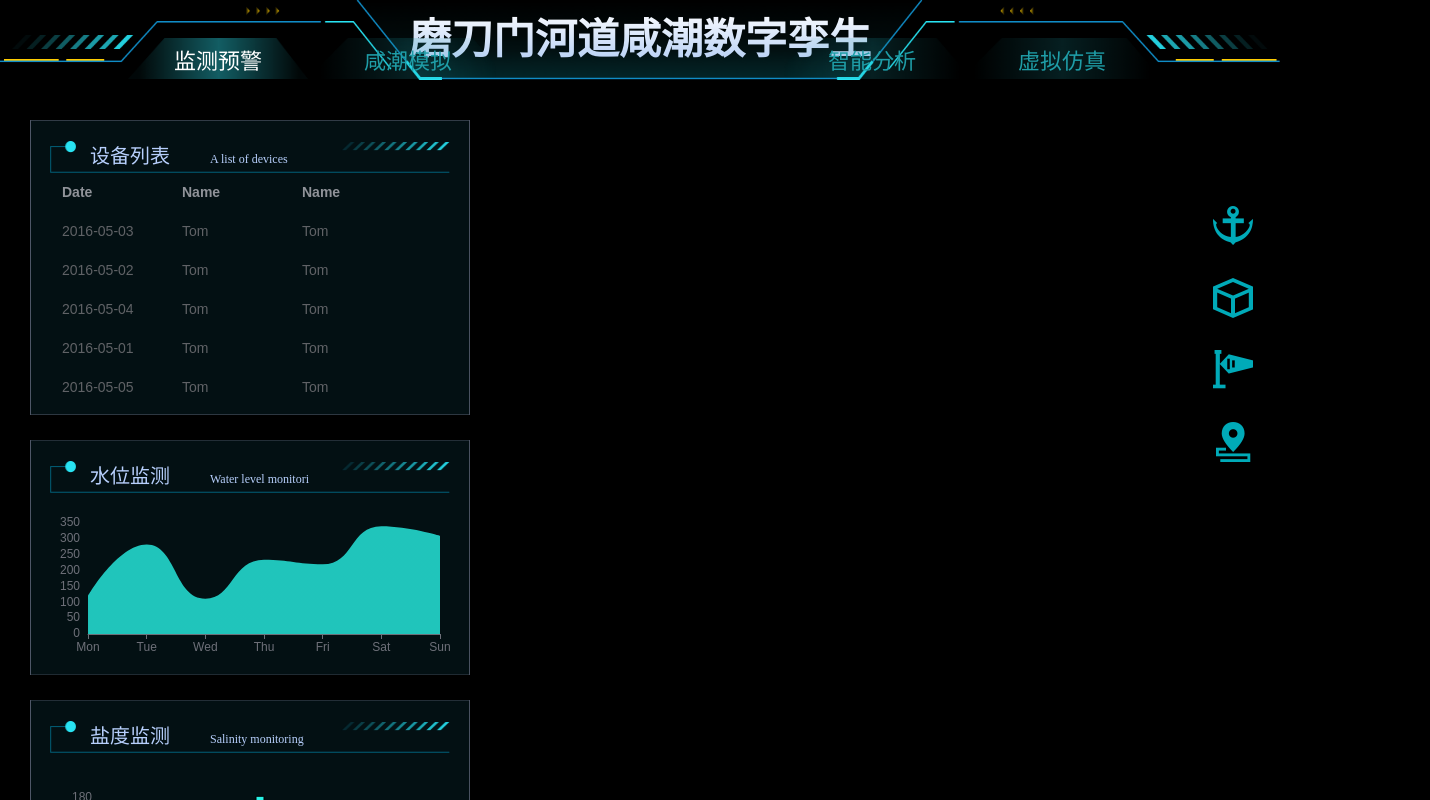
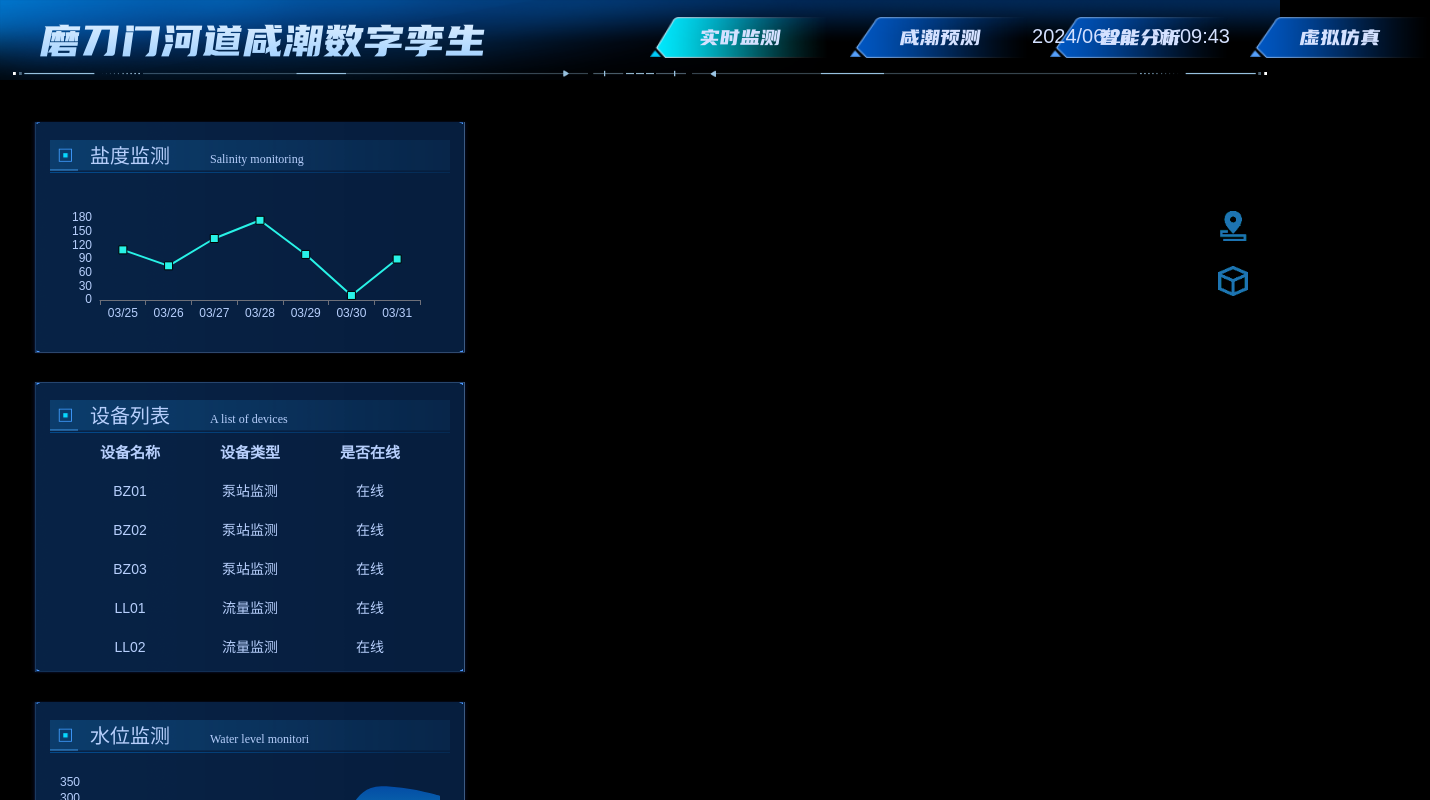
Before and after one commit to Hannahuy/Saltytide, a Vue app: page /#/ in a window 1280 px wide. Shown: the top 800 px of the page, 1430 px wide, since content can reach past the window. Built offline with nearby package versions, Linux system fonts and the light colour scheme; no server answers.

Commit message:
页面修改

```diff
--- /dev/null
+++ b/public/data/实时监测.json
@@ -0,0 +1,70 @@
+{
+    "Statistic": {
+        "BZ": 3,
+        "LL": 2,
+        "SW": 4,
+        "YD": 3
+    },
+    "Table": [
+        {
+            "DeviceName": "BZ01",
+            "DeviceType": "泵站监测",
+            "OnlineSituation": "在线"
+        },
+        {
+            "DeviceName": "BZ02",
+            "DeviceType": "泵站监测",
+            "OnlineSituation": "在线"
+        },
+        {
+            "DeviceName": "BZ03",
+            "DeviceType": "泵站监测",
+            "OnlineSituation": "在线"
+        },
+        {
+            "DeviceName": "LL01",
+            "DeviceType": "流量监测",
+            "OnlineSituation": "在线"
+        },
+        {
+            "DeviceName": "LL02",
+            "DeviceType": "流量监测",
+            "OnlineSituation": "在线"
+        },
+        {
+            "DeviceName": "SW01",
+            "DeviceType": "水位监测",
+            "OnlineSituation": "在线"
+        },
+        {
+            "DeviceName": "SW02",
+            "DeviceType": "水位监测",
+            "OnlineSituation": "在线"
+        },
+        {
+            "DeviceName": "SW03",
+            "DeviceType": "水位监测",
+            "OnlineSituation": "在线"
+        },
+        {
+            "DeviceName": "SW04",
+            "DeviceType": "水位监测",
+            "OnlineSituation": "在线"
+        },
+        {
+            "DeviceName": "YD01",
+            "DeviceType": "盐度监测",
+            "OnlineSituation": "在线"
+        },
+        {
+            "DeviceName": "YD02",
+            "DeviceType": "盐度监测",
+            "OnlineSituation": "在线"
+        },
+        {
+            "DeviceName": "YD03",
+            "DeviceType": "盐度监测",
+            "OnlineSituation": "在线"
+        }
+    ]
+}
--- a/src/components/Homepage.vue
+++ b/src/components/Homepage.vue
@@ -2,80 +2,47 @@
     <div class="page">
         <div class="top-view">
             <span>磨刀门河道咸潮数字孪生</span>
+            <div class="title-line-bg"></div>
         </div>
         <div class="top-view-button">
-            <div class="top-view-button-left">
-                <div class="top-view-button-style" :class="{ 'active': activeButton === '监测预警' }"
-                    @click="setActiveButton('监测预警')">监测预警</div>
-                <div style="margin-left: 10px;" class="top-view-button-style"
-                    :class="{ 'active': activeButton === '咸潮模拟' }" @click="setActiveButton('咸潮模拟')">咸潮模拟</div>
-            </div>
-            <div class="top-view-button-right">
-                <div style="margin-right: 10px;" class="top-view-button-style"
+            <div class="top-view-button-style" :class="{ 'active': activeButton === '实时监测' }"
+                    @click="setActiveButton('实时监测')">实时监测</div>
+            <div style="margin-left: 20px;" class="top-view-button-style"
+                    :class="{ 'active': activeButton === '咸潮预测' }" @click="setActiveButton('咸潮预测')">咸潮预测</div>
+            <div style="margin-left: 20px;" class="top-view-button-style"
                     :class="{ 'active': activeButton === '智能分析' }" @click="setActiveButton('智能分析')">智能分析</div>
-                <div class="top-view-button-style" :class="{ 'active': activeButton === '虚拟仿真' }"
-                    @click="setActiveButton('虚拟仿真')">
-                    虚拟仿真
-                </div>
-            </div>
+            <div style="margin-left: 20px;" class="top-view-button-style" :class="{ 'active': activeButton === '虚拟仿真' }"
+                    @click="setActiveButton('虚拟仿真')">虚拟仿真</div>
+        </div>
+        <div class="Weather-list-top-left">
+            <span>{{ currentDate }}</span>
+            <span style="margin-left: 20px;">{{ currentTime }}</span>
         </div>
         <div class="right-tool">
-            <el-tooltip class="item" effect="dark" content="倾斜摄影" placement="bottom">
-                <div class="right-tool-button" :class="{ 'active': activeToolButton === '倾斜摄影' }">
-                    <img @click="setActiveToolButton('倾斜摄影')"
-                        :src="activeToolButton === '倾斜摄影' ? '/src/assets/img/tool_isobath_icon_active.png' : '/src/assets/img/tool_isobath_icon_default.png'"
+            <el-tooltip class="item" effect="dark" content="场景漫游" placement="left">
+                <div class="right-tool-button" :class="{ 'active': activeToolButton === '场景漫游' }">
+                    <img @click="setActiveToolButton('场景漫游')" style="width: 30px;height: 30px"
+                        :src="activeToolButton === '场景漫游' ? '/src/assets/image/tool_scene_icon_active.png' : '/src/assets/image/tool_scene_icon_default.png'"
                         alt="">
                 </div>
             </el-tooltip>
-            <el-tooltip class="item" effect="dark" content="空间量测" placement="bottom">
-                <div class="right-tool-button" :class="{ 'active': activeToolButton === '空间量测' }"
-                    style="margin-top: 17px;">
-                    <img @click="setActiveToolButton('空间量测')"
-                        :src="activeToolButton === '空间量测' ? '/src/assets/img/tool_space_icon_active.png' : '/src/assets/img/tool_space_icon_default.png'"
+            <el-tooltip class="item" effect="dark" content="空间量测" placement="left">
+                <div class="right-tool-button" :class="{ 'active': activeToolButton === '空间量测' }">
+                    <img @click="setActiveToolButton('空间量测')" style="width: 30px;height: 30px"
+                        :src="activeToolButton === '空间量测' ? '/src/assets/image/tool_space_icon_active.png' : '/src/assets/image/tool_space_icon_default.png'"
                         alt="">
                     <div v-if="showMeasurement" class="right-tool-button-measurement">
-                        <div class="right-tool-button-measurement-area" @click="loadarea('面积')"
-                            :class="{ 'active': activeButtonright === '面积' }">
-                            <span>面积</span>
-                        </div>
-                        <div class="right-tool-button-measurement-length" @click="loadlength('长度')"
-                            :class="{ 'active': activeButtonright === '长度' }">
-                            <span>长度</span>
-                        </div>
+                        <img @click="loadlength('长度')" :src="activeButtonright === '长度' ? '/src/assets/image/测量 -3.png' :'/src/assets/image/测量 -2.png'"
+                         alt="" style="margin-bottom: 10px;">
+                        <img @click="loadarea('面积')" :src="activeButtonright === '面积' ? '/src/assets/image/面积 -2.png' : '/src/assets/image/面积 -1.png'" alt="">
                     </div>
                 </div>
             </el-tooltip>
-            <el-tooltip class="item" effect="dark" content="多固定视角" placement="bottom">
-                <div class="right-tool-button" :class="{ 'active': activeToolButton === '多固定视角' }"
-                    style="margin-top: 17px;">
-                    <img @click="setActiveToolButton('多固定视角')"
-                        :src="activeToolButton === '多固定视角' ? '/src/assets/img/tool_angle_icon_active.png' : '/src/assets/img/tool_angle_icon_default.png'"
-                        alt="">
-                    <div v-if="showVisualangle" class="right-tool-button-Visualangle">
-                        <div class="right-tool-button-Visualangle-Bigpicture" @click="loadBigpicture('全局视角')"
-                            :class="{ 'active': activeButtonright === '全局视角' }">
-                            <span>全局视角</span>
-                        </div>
-                        <div class="right-tool-button-Visualangle-filigree" @click="loadfiligree('精细化视角')"
-                            :class="{ 'active': activeButtonright === '精细化视角' }">
-                            <span>精细化视角</span>
-                        </div>
-                    </div>
-                </div>
-            </el-tooltip>
-            <el-tooltip class="item" effect="dark" content="场景漫游" placement="bottom">
-                <div class="right-tool-button" :class="{ 'active': activeToolButton === '场景漫游' }"
-                    style="margin-top: 17px;">
-                    <img @click="setActiveToolButton('场景漫游')"
-                        :src="activeToolButton === '场景漫游' ? '/src/assets/img/tool_scene_icon_active.png' : '/src/assets/img/tool_scene_icon_default.png'"
-                        alt="">
-                </div>
-            </el-tooltip>
         </div>
-        <div v-if="activeButton === '监测预警'">
+        <div v-if="activeButton === '实时监测'">
             <Monitoring />
         </div>
-        <div v-if="activeButton === '咸潮模拟'">
+        <div v-if="activeButton === '咸潮预测'">
             <Saltytidesimulation />
         </div>
         <div v-if="activeButton === '智能分析'">
@@ -96,6 +63,24 @@ import Saltytidesimulation from './topButton/Saltytidesimulation.vue'
 import Intelligentanalytics from './topButton/Intelligentanalytics.vue'
 import background from './topButton/background.vue'
 import { callUIInteraction } from "../module/webrtcVideo/webrtcVideo.js";
+import axios from 'axios'
+
+const currentTime = ref('');
+const currentDate = ref('');
+const updateTime = () => {
+    const now = new Date();
+    const hours = String(now.getHours()).padStart(2, '0');
+    const minutes = String(now.getMinutes()).padStart(2, '0');
+    const seconds = String(now.getSeconds()).padStart(2, '0');
+    currentTime.value = `${hours}:${minutes}:${seconds}`;
+
+    const year = now.getFullYear();
+    const month = String(now.getMonth() + 1).padStart(2, '0');
+    const day = String(now.getDate()).padStart(2, '0');
+    currentDate.value = `${year}/${month}/${day}`;
+};
+updateTime();
+setInterval(updateTime, 1000);
 
 const activeButton = ref('')
 const activeButtonright = ref('')
@@ -126,12 +111,6 @@ const setActiveToolButton = (button) => {
         } else {
             showMeasurement.value = false;
         }
-        if (button === '多固定视角') {
-            showVisualangle.value = true;
-            activeButtonright.value = '';
-        } else {
-            showVisualangle.value = false;
-        }
         callUIInteraction({
             function: button + '/true'
         });
@@ -153,27 +132,14 @@ const loadlength = (button) => {
         activeButtonright.value = button;
     }
 }
-const loadBigpicture = (button) => {
-    if (activeButtonright.value !== button) {
-        callUIInteraction({
-            function: '空间测量' + button + '/true'
-        });
-        activeButtonright.value = button;
-    }
-}
-const loadfiligree = (button) => {
-    if (activeButtonright.value !== button) {
-        callUIInteraction({
-            function: '空间测量' + button + '/true'
-        });
-        activeButtonright.value = button;
-    }
-}
 onMounted(() => {
-    setActiveButton('监测预警')
+    setActiveButton('实时监测')
     callUIInteraction({
-        function: '监测预警'
+        function: '实时监测'
     });
+    // axios.get('/api/get_raster_value?lat=113.427139&lon=22.151838').then((res)=>{
+    //     console.log(res);
+    // })
 })
 </script>
 
@@ -193,65 +159,83 @@ onMounted(() => {
 .top-view {
     width: 100%;
     height: 80px;
-    background-image: url('../assets/img/header_back.png');
+    background-image: url('../assets/image/图层 668.png');
     background-repeat: no-repeat;
-    background-size: 100% 100%;
+    background-size: 100% 180%;
     display: flex;
-    justify-content: center;
+    justify-content: start;
     align-items: center;
 }
 
 .top-view span {
-    width: 612px;
-    height: 54px;
-    font-weight: 600;
-    font-size: 42px;
-    font-family: SourceHanSansCN, SourceHanSansCN;
-    background: linear-gradient(to bottom, #f8fafe, #b0ccf4);
+    position: relative;
+    float: left;
+    left: 40px;
+    width: auto;
+    line-height: 85px;
+    text-align: justify;
+    -moz-text-align-last: justify;
+    text-align-last: justify;
+    text-justify: inter-character;
+    color: #FFFFFF;
+    background: linear-gradient(0deg, #a2d4ff 1000%, #FFFFFF 0%);
+    font-size: 44px;
+    font-family: YouSheBiaoTiHei;
+    font-weight: 400;
+    color: #D4E1FF;
+    background: linear-gradient(0deg, #7EC0FF 0%, #FFFFFF 100%);
     -webkit-background-clip: text;
-    color: transparent;
-    line-height: 54px;
-    text-align: center;
-    font-style: normal;
+    -webkit-text-fill-color: transparent;
+}
+.title-line-bg {
+    background: url('../assets/image/title-横.png');
+    width: 98vw;
+    margin: 0 1vw;
+    background-size: 100%;
+    background-repeat: no-repeat;
+    position: absolute;
+    z-index: 99;
+    height: 10px;
+    top: 70px;
 }
 
-.top-view-button-left {
+.top-view-button {
     position: absolute;
-    top: 38px;
-    left: 10%;
-    display: flex;
-}
-
-.top-view-button-right {
-    position: absolute;
-    top: 38px;
-    right: 10%;
+    top: 17px;
+    left: 650px;
     display: flex;
 }
 
 .top-view-button-style {
     width: 180px;
     height: 41px;
-    background-image: url('../assets/img/header_tabback.png');
+    background-image: url('../assets/image/按钮-默认.png');
     background-repeat: no-repeat;
     background-size: 100% 100%;
     display: flex;
     align-items: center;
     justify-content: center;
-    font-family: PangMenZhengDao;
+    font-family: YouSheBiaoTiHei;
     font-size: 22px;
-    color: #1F9DA7;
-    font-style: normal;
+    color: #FFFFFF;
+    font-weight: 400;
+    color: #D4E1FF;
     cursor: pointer;
 }
 
 .top-view-button-style.active {
-    background-image: url('../assets/img/header_tabback_active.png');
+    background-image: url('../assets/image/按钮-变.png');
     background-repeat: no-repeat;
     background-size: 100% 100%;
-    color: #FFFFFF;
+    color: #D4E1FF;
 }
-
+.Weather-list-top-left{
+    color: #D4E1FF;
+    font-size: 20px;
+    position: absolute;
+    right: 50px;
+    top: 25px;
+}
 .right-tool {
     position: absolute;
     right: 20px;
@@ -277,8 +261,8 @@ onMounted(() => {
 
 .right-tool-button-measurement {
     position: absolute;
-    right: 60px;
-    top: 68px;
+    right: 12px;
+    top: 108px;
     display: flex;
     flex-direction: column;
     color: #FFFFFF;
--- a/src/components/topButton/Monitoring.vue
+++ b/src/components/topButton/Monitoring.vue
@@ -1,13 +1,35 @@
 <template>
+  <div class="top-leftbox2">
+    <div class="top-leftbox-title">
+      <span>盐度监测</span>
+      <span>Salinity monitoring</span>
+    </div>
+    <div id="SalinityCharts"></div>
+  </div>
   <div class="top-leftbox">
     <div class="top-leftbox-title">
       <span>设备列表</span>
       <span>A list of devices</span>
     </div>
-        <el-table :data="tableData" style="width: 100%" :header-cell-style="{ background: 'transparent' }">
-            <el-table-column prop="date" label="Date" width="120" />
-            <el-table-column prop="name" label="Name" width="120" />
-            <el-table-column prop="name" label="Name" width="110" />
+    <el-table
+      :data="tableData"
+      style="width: 100%"
+      :header-cell-style="{
+        background: 'transparent',
+        fontSize: '15px',
+        'text-align': 'center',
+      }"
+      height="220"
+      align="center"
+    >
+      <el-table-column prop="DeviceName" label="设备名称" width="120" align="center" />
+      <el-table-column prop="DeviceType" label="设备类型" width="120" align="center" />
+      <el-table-column
+        prop="OnlineSituation"
+        label="是否在线"
+        width="120"
+        align="center"
+      />
     </el-table>
   </div>
   <div class="top-leftbox1">
@@ -17,26 +39,17 @@
     </div>
     <div id="WaterCharts"></div>
   </div>
-    <div class="top-leftbox2">
-        <div class="top-leftbox-title">
-            <span>盐度监测</span>
-            <span>Salinity monitoring</span>
-        </div>
-        <div id="SalinityCharts"></div>
-    </div>
 </template>
 
 <script setup>
-import { ref, onMounted, onBeforeUnmount } from 'vue';
+import { ref, onMounted, onBeforeUnmount } from "vue";
 import * as echarts from "echarts";
+import tabledataJson from "/public/data/实时监测.json";
 
-const tableData = ref([
-    { date: '2016-05-03', name: 'Tom' },
-    { date: '2016-05-02', name: 'Tom' },
-    { date: '2016-05-04', name: 'Tom' },
-    { date: '2016-05-01', name: 'Tom' },
-    { date: '2016-05-05', name: 'Tom' },
-]);
+const tableData = ref([]);
+const gettable = () => {
+  tableData.value = tabledataJson.Table;
+};
 
 let waterChartInstance = null;
 let salinityChartInstance = null;
@@ -49,27 +62,49 @@ const initWaterChart = () => {
   waterChartInstance = echarts.init(waterChartElement);
   const options = {
     grid: { x: 10, y: 10, x2: 10, y2: 1, containLabel: true },
-        xAxis: [{ type: 'category', boundaryGap: false, data: ['Mon', 'Tue', 'Wed', 'Thu', 'Fri', 'Sat', 'Sun'] }],
-        yAxis: { splitLine: { show: false } },
+    xAxis: [
+      {
+        type: "category",
+        boundaryGap: false,
+        data: ["Mon", "Tue", "Wed", "Thu", "Fri", "Sat", "Sun"],
+        axisLabel: {
+          show: true,
+          textStyle: {
+            color: "#b7cffc", //更改坐标轴文字颜色
+            fontSize: 12, //更改坐标轴文字大小
+          },
+        },
+      },
+    ],
+    yAxis: {
+      splitLine: { show: false },
+      axisLabel: {
+        show: true,
+        textStyle: {
+          color: "#b7cffc", //更改坐标轴文字颜色
+          fontSize: 12, //更改坐标轴文字大小
+        },
+      },
+    },
     series: [
       {
-                name: 'Line 2',
-                type: 'line',
-                stack: 'Total',
+        name: "Line 2",
+        type: "line",
+        stack: "Total",
         smooth: true,
         lineStyle: { width: 0 },
         showSymbol: false,
         areaStyle: {
           opacity: 0.8,
           color: new echarts.graphic.LinearGradient(0, 0, 0, 1, [
-                        { offset: 0, color: '#28F2E6' },
-                        { offset: 1, color: '#28F2E6' }
-                    ])
+            { offset: 0, color: "#0358c0" },
+            { offset: 1, color: "#28F2E6" },
+          ]),
         },
-                emphasis: { focus: 'series' },
-                data: [120, 282, 111, 234, 220, 340, 310]
+        emphasis: { focus: "series" },
+        data: [120, 282, 111, 234, 220, 340, 310],
       },
-        ]
+    ],
   };
   waterChartInstance.setOption(options);
 };
@@ -81,17 +116,35 @@ const initSalinityChart = () => {
   }
   salinityChartInstance = echarts.init(salinityChartElement);
   const options = {
-        xAxis: { data: ["03/25", "03/26", "03/27", "03/28", "03/29", "03/30", "03/31"] },
-        yAxis: { splitLine: { show: false } },
+    xAxis: {
+      data: ["03/25", "03/26", "03/27", "03/28", "03/29", "03/30", "03/31"],
+      axisLabel: {
+        show: true,
+        textStyle: {
+          color: "#b7cffc", //更改坐标轴文字颜色
+          fontSize: 12, //更改坐标轴文字大小
+        },
+      },
+    },
+    yAxis: {
+      splitLine: { show: false },
+      axisLabel: {
+        show: true,
+        textStyle: {
+          color: "#b7cffc", //更改坐标轴文字颜色
+          fontSize: 12, //更改坐标轴文字大小
+        },
+      },
+    },
     series: [
       {
         name: "单位",
         type: "line",
         data: [110, 75, 135, 175, 100, 10, 90],
-                lineStyle: { color: '#28F2E6' },
-                symbol: 'rect',
+        lineStyle: { color: "#28F2E6" },
+        symbol: "rect",
         symbolSize: 8,
-                itemStyle: { color: '#28F2E6', borderColor: '#000000' }
+        itemStyle: { color: "#28F2E6", borderColor: "#000000" },
       },
     ],
     grid: { x: 50, y: 25, x2: 30, y2: 35 },
@@ -102,6 +155,7 @@ const initSalinityChart = () => {
 onMounted(() => {
   initWaterChart();
   initSalinityChart();
+  gettable();
 });
 
 onBeforeUnmount(() => {
@@ -118,7 +172,7 @@ onBeforeUnmount(() => {
 .top-leftbox,
 .top-leftbox1,
 .top-leftbox2 {
-    background-image: url('../../assets/img/module_back.png');
+  background-image: url("../../assets/image/框-bg.png");
   background-repeat: no-repeat;
   background-size: 100% 100%;
   position: absolute;
@@ -127,19 +181,19 @@ onBeforeUnmount(() => {
 }
 
 .top-leftbox {
-    top: 120px;
+  top: 380px;
   width: 400px;
   height: 255px;
 }
 
 .top-leftbox1 {
-    top: 440px;
+  top: 700px;
   width: 400px;
   height: 195px;
 }
 
 .top-leftbox2 {
-    top: 700px;
+  top: 120px;
   width: 400px;
   height: 195px;
 }
@@ -147,15 +201,15 @@ onBeforeUnmount(() => {
 .top-leftbox-title {
   width: 100%;
   height: 33px;
-    background-image: url('../../assets/img/module_titleback.png');
+  background-image: url("../../assets/image/title.png");
   background-repeat: no-repeat;
-    background-size: 100% 100%;
+  background-size: 150% 100%;
 }
 
 .top-leftbox-title span {
   font-family: PangMenZhengDao;
   font-size: 20px;
-    color: #B7CFFC;
+  color: #b7cffc;
   margin-left: 40px;
 }
 
@@ -196,12 +250,12 @@ onBeforeUnmount(() => {
   border: none;
 }
 
-:deep(.el-table--enable-row-hover .el-table__body tr:hover>td.el-table__cell) {
+:deep(.el-table--enable-row-hover .el-table__body tr:hover > td.el-table__cell) {
   background-color: transparent;
 }
 
 /* 去掉中间数据的分割线 */
-:deep(.el-table__row>td) {
+:deep(.el-table__row > td) {
   border: none;
 }
 
@@ -213,7 +267,9 @@ onBeforeUnmount(() => {
 :deep(.el-table__inner-wrapper:before) {
   display: none;
 }
-
+:deep(.el-table .cell) {
+  color: #b7cffc;
+}
 #WaterCharts,
 #SalinityCharts {
   width: 100%;
```
Also changed, not shown: src/components/topButton/Intelligentanalytics.vue (+4 -4 lines), src/components/topButton/Saltytidesimulation.vue (+47 -232 lines), src/components/topButton/Virtualsimulation.vue (+7 -7 lines). Lines whose indentation alone changed are shown as unchanged.
